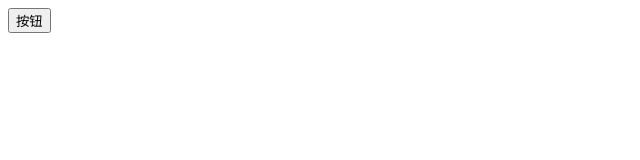
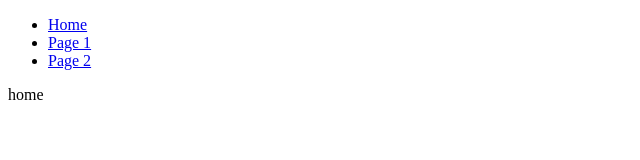
Before and after one commit to nosexia/backbone, a plain HTML site: page index.htm in a window 1280 px wide. Shown: the whole page, without its empty margins (0-640 px from the left). Drawn offline with Linux system fonts and the light colour scheme.

Commit message:
绑定路由1

```diff
--- a/index.htm
+++ b/index.htm
@@ -1,12 +1,47 @@
 <!DOCTYPE html>
-<html lang="en">
-<head>
-    <meta charset="UTF-8">
-    <title>Backbone路由</title>
-</head>
-<body class="j-body">
-    <input type="button" value="按钮">
-</body>
-<script type="text/javascript" src="js/config.js"></script>
-<script type="text/javascript" src="js/require.js" data-main="indexMain"></script>
+    <html>
+    <head>
+        <meta charset="utf-8">
+        <title>Building a router</title>
+    </head>
+    <body>
+     <ul>
+        <li><a href="#">Home</a></li>
+        <li><a href="#/page1">Page 1</a></li>
+        <li><a href="#/page2">Page 2</a></li>
+      </ul>
+      <div id="view"></div>
+
+
+    </body>
+
+    <script>
+        var routes = {};
+        // The route registering function:
+        // 路由配置函数
+        function route (path, templateId, controller) {
+          routes[path] = {templateId: templateId, controller: controller};
+        }
+
+        // 配置路由路径、模版id、控制器
+        route('/', 'home');
+        route('/page1', 'template1');
+        route('/page2', 'template2');
+
+        var el = null;
+        // 路由器
+        function router () {
+            el = el || document.getElementById('view');
+            var url = location.hash.slice(1) || '/';
+            var route = routes[url];
+            if (el && route.templateId) {
+               el.innerHTML = route.templateId;
+            }
+        }
+        // 监听hash值变化
+        window.addEventListener('hashchange', router);
+
+        // 监听load
+        window.addEventListener('load', router);
+    </script>
 </html>
--- a/js/indexMain.js
+++ b/js/indexMain.js
@@ -16,6 +16,7 @@ define([
         }
     });
 
+    //
     var router = new AppRouter();
 
 
--- a/js/实例化Backbone.Router.js
+++ b/js/实例化Backbone.Router.js
@@ -20,5 +20,5 @@
     },
 
 
-    // backbone实例化时，也会执行初始化函数
+    //点击后退或者前进的时候同样会触发路由的事件
     this.initialize.apply(this, arguments)
```
Also changed, not shown: js/Router.route.js (added, +36 -0 lines), js/lib/backbone.js.
